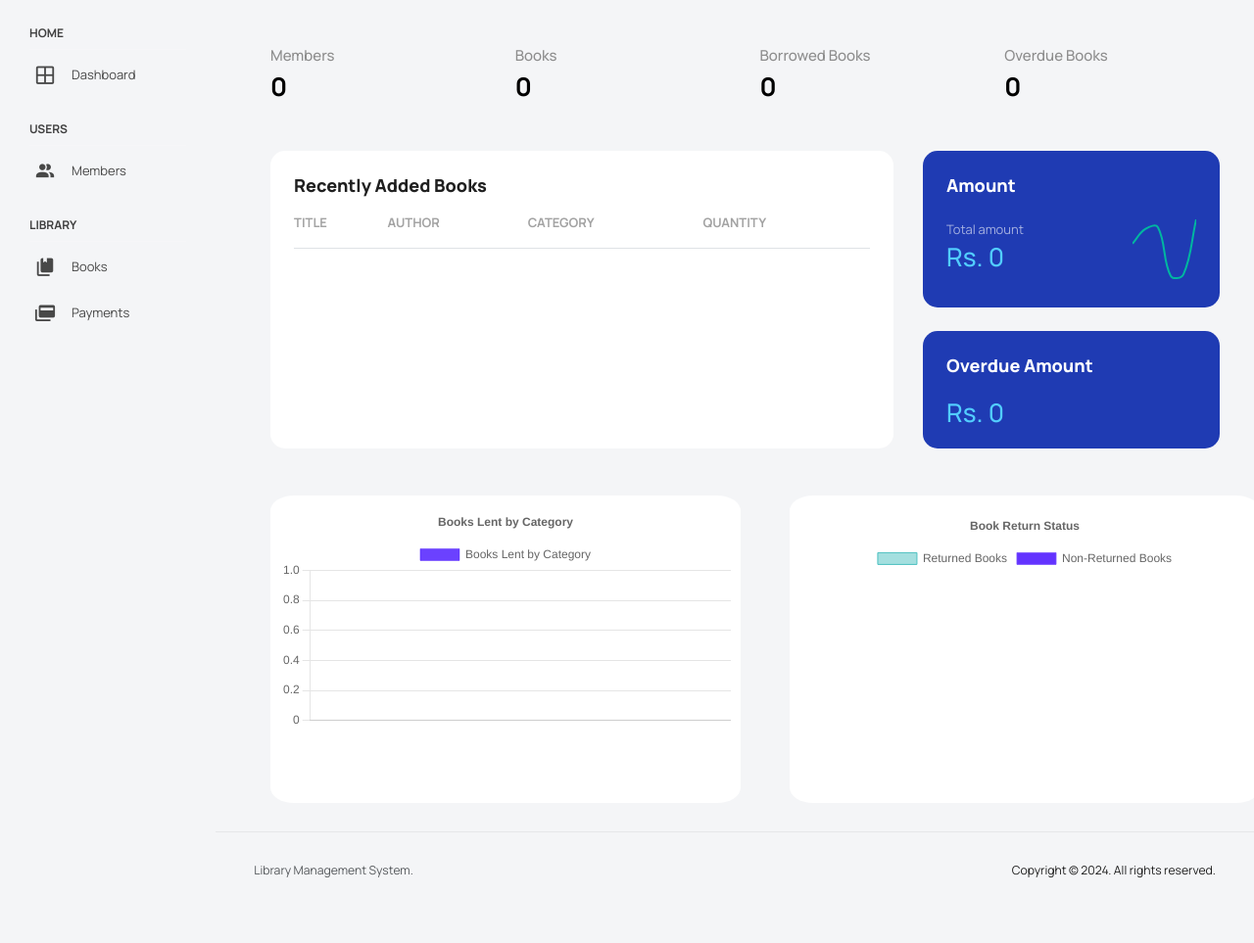
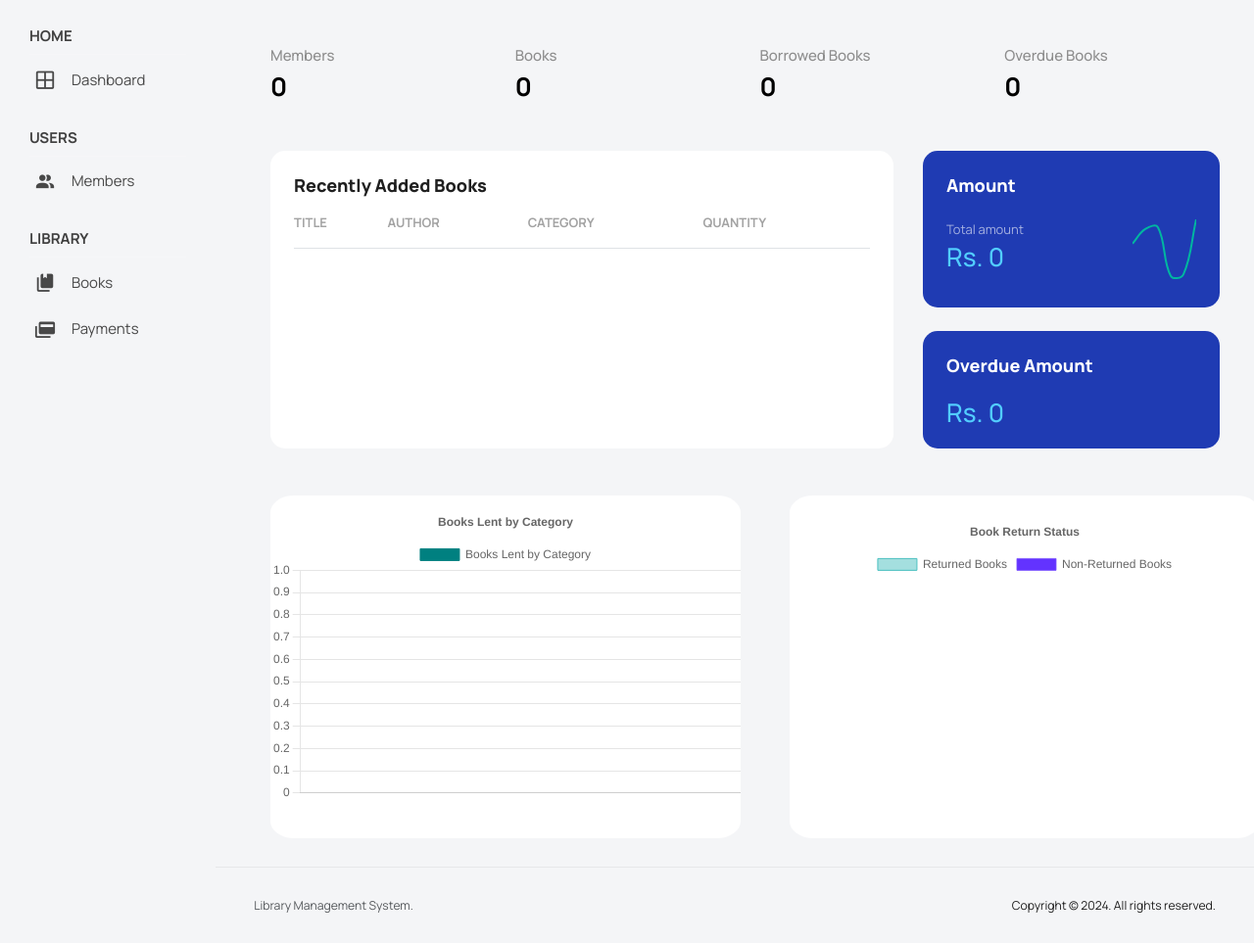
Before and after one commit to sunidhibehere/Library-Management-System-Django, a Django app: page / in a window 1280 px wide. Shown: the part 97-1060 px from the top of the page at 98% size. Before the commit the page ends 994 px from the top, so only its background shows below. Run offline with Django 5.2, Linux system fonts and the light colour scheme; the visitor is signed in with stand-in values (Sample User, id 1); data that the repository does not hold is empty; some libraries are stand-ins or nearby versions.

Commit message:
eighth commit

```diff
--- a/templates/base.html
+++ b/templates/base.html
@@ -77,23 +77,22 @@
     <div class="container-fluid page-body-wrapper">
       <!-- partial:partials/_settings-panel.html -->
 
-
       <!-- partial -->
       <!-- partial:partials/_sidebar.html -->
       <nav class="sidebar sidebar-offcanvas" id="sidebar">
   <ul class="nav">
-    <li class="nav-item nav-category" style="font-size: 12px">Home</li>
+    <li class="nav-item nav-category" style="font-size: 15px">Home</li>
     <li class="nav-item">
       <a class="nav-link" href="{% url 'home' %}">
         <i class="mdi mdi-grid-large menu-icon"></i>
-        <span class="menu-title" style="font-size: 13px">Dashboard</span>
+        <span class="menu-title" style="font-size: 15px">Dashboard</span>
       </a>
     </li>
-    <li class="nav-item nav-category" style="font-size: 12px">Users</li>
+    <li class="nav-item nav-category" style="font-size: 15px">Users</li>
     <li class="nav-item">
       <a class="nav-link" data-bs-toggle="collapse" href="#ui-basic" aria-expanded="false" aria-controls="ui-basic">
         <i class="menu-icon mdi mdi-account-multiple"></i>
-        <span class="menu-title" style="font-size: 13px">Members</span>
+        <span class="menu-title" style="font-size: 15px">Members</span>
         <i class="menu-arrow"></i>
       </a>
       <div class="collapse" id="ui-basic">
@@ -103,12 +102,12 @@
         </ul>
       </div>
     </li>
-    <li class="nav-item nav-category" style="font-size: 12px">Library</li>
+    <li class="nav-item nav-category" style="font-size: 15px">Library</li>
     <li class="nav-item">
       <a class="nav-link" data-bs-toggle="collapse" href="#form-elements" aria-expanded="false"
         aria-controls="form-elements">
         <i class="menu-icon mdi mdi-book-multiple"></i>
-        <span class="menu-title" style="font-size: 13px">Books</span>
+        <span class="menu-title" style="font-size: 15px">Books</span>
         <i class="menu-arrow"></i>
       </a>
       <div class="collapse" id="form-elements">
@@ -123,7 +122,7 @@
       <a class="nav-link" data-bs-toggle="collapse" href="#payments" aria-expanded="false"
         aria-controls="payments">
         <i class="menu-icon mdi mdi-credit-card-multiple"></i>
-        <span class="menu-title" style="font-size: 13px">Payments</span>
+        <span class="menu-title" style="font-size: 15px">Payments</span>
         <i class="menu-arrow"></i>
       </a>
       <div class="collapse" id="payments">
--- a/templates/books/list-books.html
+++ b/templates/books/list-books.html
@@ -70,7 +70,7 @@
                                 <td>{{ forloop.counter }}</td>
                                 <td>
                                     {% if book.book_img %}
-                                        <img src="{{ book.book_img.url }}" alt="{{ book.title }} Image" width="100" height="100">
+                                        <img src="{{ book.book_img.url }}" alt="{{ book.title }} Image">
                                     {% else %}
                                         No Image Available
                                     {% endif %}
--- a/templates/index.html
+++ b/templates/index.html
@@ -110,14 +110,11 @@
     </div>
 </div>
 
-
-
-
 <!--chart part (seperated)-->
 <div style="display: inline-flex;">
 <script src="https://cdn.jsdelivr.net/npm/chart.js"></script>
-<div style="width: 480px;border-radius: 5%;padding: 10px;background-color:white;">
-  <canvas id="barchart"></canvas>
+<div style="width: 480px;border-radius: 5%;padding-top: 10px;background-color:white;">
+  <canvas id="barchart" height="190"></canvas>
 </div>
 
 <script>
@@ -135,34 +132,25 @@
                   label: 'Books Lent by Category',
                   data: data,
                   backgroundColor: [
-                      'rgba(70, 18, 255, 0.8)',
-                      'rgba(136, 0, 190, 0.7)',
-                      'rgba(225, 102, 64, 0.8)',
-                      'rgba(0, 223, 197, 0.7)',
-                      'rgba(222, 19, 59, 0.7)',
-                      'rgba(75, 192, 192, 0.5)',
-                      'rgba(70, 18, 255, 0.8)',
-                      'rgba(136, 0, 190, 0.7)',
-                      'rgba(225, 102, 64, 0.8)',
-                      'rgba(0, 223, 197, 0.7)',
-                      'rgba(222, 19, 59, 0.7)',
-                      'rgba(75, 192, 192, 0.5)',
-                  ],
-                  borderColor: [
-                      'rgba(70, 18, 255, 0.43)',
-                      'rgba(121, 79, 255, 0.8)',
-                      'rgba(255, 99, 132, 1)',
-                      'rgba(54, 162, 235, 1)',
-                      'rgba(255, 206, 86, 1)',
-                      'rgba(75, 192, 192, 1)',
-                      'rgba(153, 102, 255, 1)',
-                      'rgba(255, 159, 64, 1)',
-                      'rgba(255, 99, 132, 1)',
-                      'rgba(54, 162, 235, 1)',
-                      'rgba(255, 206, 86, 1)',
-                      'rgba(75, 192, 192, 1)',
-
-                  ],
+                  '#008080',
+                  '#D8BFD8',
+                  '#F88379',
+                  '#708090',
+                  '#CD7F32',
+                  '#915F6D',
+                  '#9A2A2A',
+                  '#191970'
+            ],
+            borderColor: [
+                '#008080',
+                '#D8BFD8',
+                '#F88379',
+                '#708090',
+                '#CD7F32',
+                '#915F6D',
+                '#9A2A2A',
+                '#191970'
+            ],
                   borderWidth: 1
               }]
           },
@@ -182,7 +170,7 @@
   });
 </script>
 
-<div style="width: 480px;margin-left: 50px;background-color:white;border-radius: 5%;padding-top: 14px;">
+<div style="width: 480px;margin-left: 50px;background-color:white;border-radius: 5%;padding-top: 20px;padding-bottom: 30px;">
   <canvas id="pieChart"></canvas>
 </div>
 <script>
--- a/templates/users/base.html
+++ b/templates/users/base.html
@@ -54,5 +54,4 @@
   $(".form")[0].reset(); // this is to reset the form
 </script>
 </body>
-
 </html>
```
Also changed, not shown: templates/users/login.html (+0 -14 lines), templates/users/register.html (+0 -17 lines).
